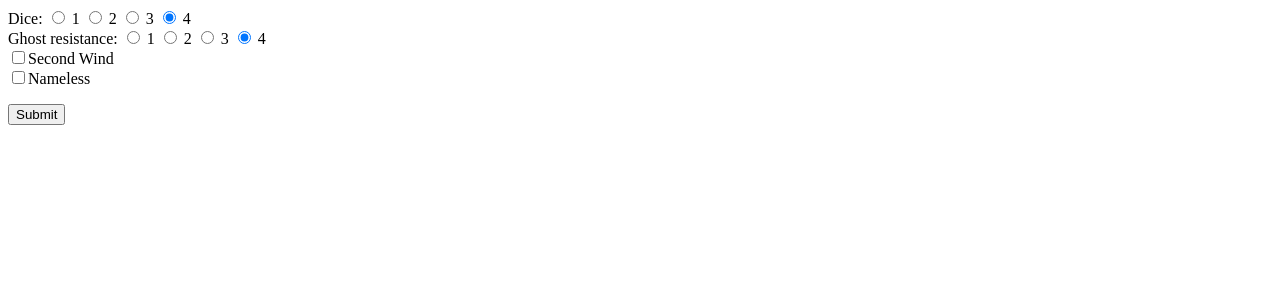
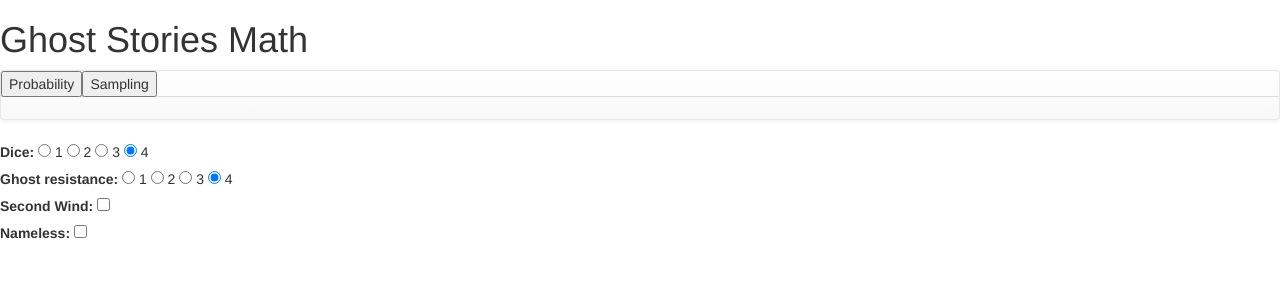
Before and after one commit to joehakimrahme/Ghost-Stories-Math, a Flask app: page / in a window 1280 px wide. Shown: the top 300 px of the page. Run offline with Flask 2, Linux system fonts and the light colour scheme; some libraries are stand-ins or nearby versions.

Commit message:
Includes Scenario and Bootstrap to the webapp

```diff
--- a/ghost_stories_math/templates/index.html
+++ b/ghost_stories_math/templates/index.html
@@ -1,22 +1,56 @@
 <html>
+    <head>
+        <!-- Bootstrap CDN -->
+        <link rel="stylesheet" href="https://maxcdn.bootstrapcdn.com/bootstrap/3.3.7/css/bootstrap.min.css" integrity="sha384-BVYiiSIFeK1dGmJRAkycuHAHRg32OmUcww7on3RYdg4Va+PmSTsz/K68vbdEjh4u" crossorigin="anonymous">
+        <link rel="stylesheet" href="https://maxcdn.bootstrapcdn.com/bootstrap/3.3.7/css/bootstrap-theme.min.css" integrity="sha384-rHyoN1iRsVXV4nD0JutlnGaslCJuC7uwjduW9SVrLvRYooPp2bWYgmgJQIXwl/Sp" crossorigin="anonymous">
+        <script src="https://maxcdn.bootstrapcdn.com/bootstrap/3.3.7/js/bootstrap.min.js" integrity="sha384-Tc5IQib027qvyjSMfHjOMaLkfuWVxZxUPnCJA7l2mCWNIpG9mGCD8wGNIcPD7Txa" crossorigin="anonymous"></script>
+
+        <!-- local links, just in case -->
+        <link href="css/bootstrap.min.css" rel="stylesheet">
+        <script src="js/bootstrap.min.js"></script>
+        <script src="https://ajax.googleapis.com/ajax/libs/jquery/1.12.4/jquery.min.js"></script>
+    </head>
+    <body>
+
+      <h1>Ghost Stories Math</h1>
+      <nav class="navbar navbar-default">
+          <ul class="nav nav-tabs">
+              <li role="presentation">
+                  <button type="submit" form="form1" value="Submit" class="dropdown-toggle" data-toggle="dropdown" aria-haspopup="true" aria-expanded="false">
+                      Probability
+                  </button>
+              </li>
+              <li role="presentation">
+                  <button type="submit" form="form1" value="Submit" class="dropdown-toggle" data=-toggle="dropdown" aria-haspopup="true" aria-expanded="false" formaction="{{ url_for('scenario') }}"> Sampling
+                  </button>
+              </li>
+          </ul>
+          {% if result %}
+          <p class="btn btn-default" >{{ result }}</p>
+          {% endif %}
+    </body>
+
+      </nav>
       <form action="/probability" method="GET" id="form1">
-        Dice:
+          <label>Dice:</label>
           <input type="radio" name="dice" value="1" checked> 1
           <input type="radio" name="dice" value="2" checked> 2
           <input type="radio" name="dice" value="3" checked> 3
           <input type="radio" name="dice" value="4" checked> 4
           <br />
-        Ghost resistance:
+          <label>Ghost resistance:</label>
           <input type="radio" name="resistance" value="1" checked> 1
           <input type="radio" name="resistance" value="2" checked> 2
           <input type="radio" name="resistance" value="3" checked> 3
           <input type="radio" name="resistance" value="4" checked> 4
           <br />
-        <input type="checkbox" name="Second Wind" value="sw"><label>Second Wind</label><br />
-        <input type="checkbox" name="Nameless" value="nm"><label>Nameless</label><br />
+          <label>Second Wind:</label>
+          <input type="checkbox" name="Second Wind" value="sw">
+          <br />
+          <label>Nameless:</label>
+          <input type="checkbox" name="Nameless" value="nm">
+          <br />
       </form>
-    <button type="submit" form="form1" value="Submit">Submit</button>
-    {% if result %}
-    <p>Result: {{ result }}</p>
-    {% endif %}
+
+      <!-- <button type="submit" form="form1" value="Submit" class="btn btn-lg btn-default">Submit</button> -->
 </html>
--- a/ghost_stories_math/webapp.py
+++ b/ghost_stories_math/webapp.py
@@ -22,7 +22,22 @@ def create_app():
             powers.append("Second Wind")
         if not nameless:
             powers.append("Wild White")
-        result = str(Exorcism(dice, powers).probability(resistance))
+        result = Exorcism(dice, powers).probability(resistance)
+        return flask.render_template("index.html", result=result)
+
+    @app.route("/scenario")
+    def scenario():
+        dice = int(flask.request.args.get("dice"))
+        resistance = int(flask.request.args.get("resistance"))
+        second_wind = flask.request.args.get("Second Wind") == "sw"
+        nameless = flask.request.args.get("Nameless") == "nm"
+
+        powers = []
+        if second_wind:
+            powers.append("Second Wind")
+        if not nameless:
+            powers.append("Wild White")
+        result = Exorcism(dice, powers).scenario(resistance)
         return flask.render_template("index.html", result=result)
 
     return app
```
Lines whose indentation alone changed are shown as unchanged.
